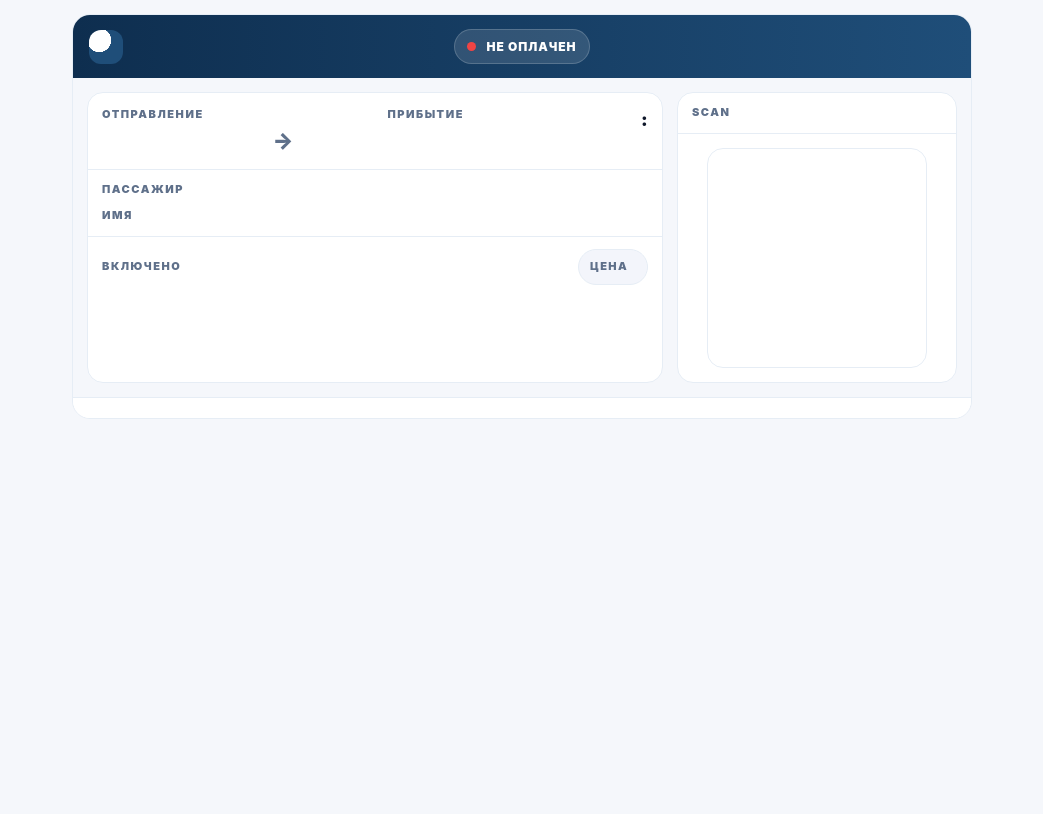
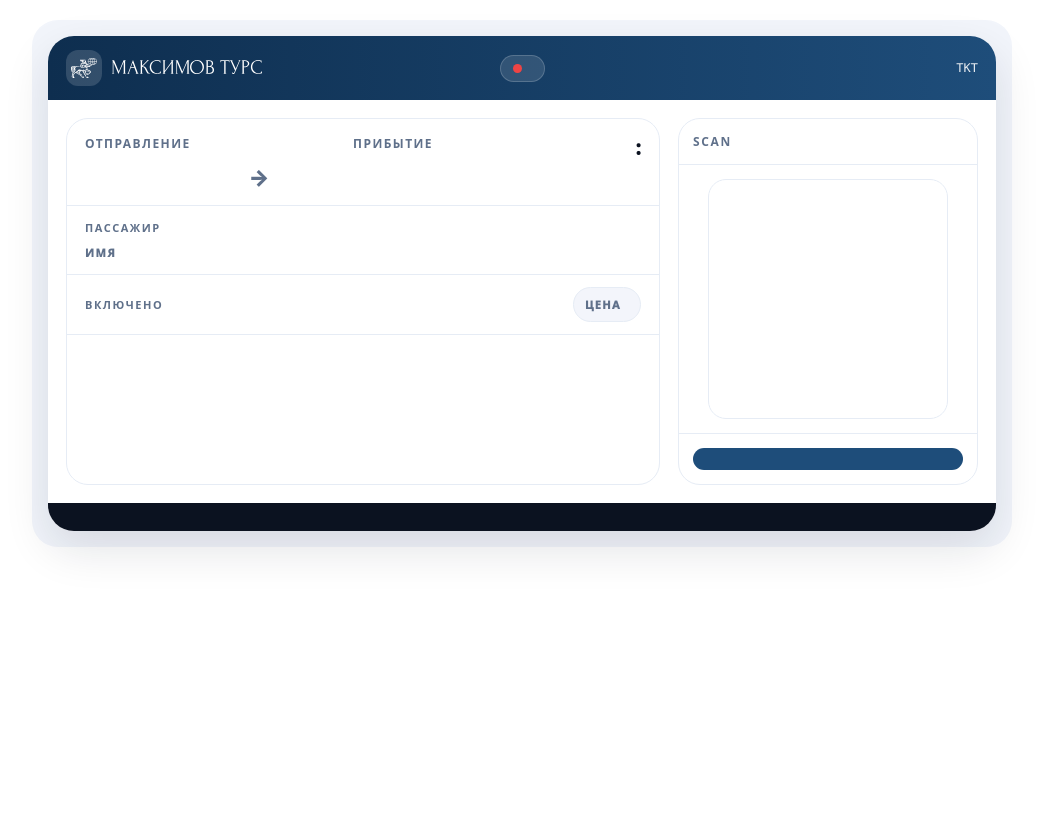
Before and after one commit to argirov77/bus, a Python web app: template backend/templates/ticket.html in a window 1280 px wide. Shown: the whole page, without its empty margins (118-1161 px from the left). After the commit the page ends 554 px from the top, so only its background shows below. Run offline with Jinja, Linux system fonts and the light colour scheme; the template is opened without the code that fills it, so the values that code supplies are empty.

Commit message:
Adjust PDF ticket sizing and layout

```diff
--- a/backend/templates/ticket.html
+++ b/backend/templates/ticket.html
@@ -1,84 +1,68 @@
 <!doctype html>
 <html lang="{{ i18n.lang }}">
 <head>
-  <meta charset="utf-8" />
+<meta charset="utf-8"/>
+<meta name="viewport" content="width=device-width,initial-scale=1"/>
 <title>{{ page_title }}</title>
-  <meta name="viewport" content="width=device-width, initial-scale=1" />
+
 <style>
-    @page { size: A4; margin: 10mm; }
+@page { size: A4; margin: 8mm; }
 @media print { body{-webkit-print-color-adjust:exact; print-color-adjust:exact} }
 
 :root{
-      --brand:#1f4e79;
-      --brand2:#0e2e4f;
-      --accent:#f28c28;
+  --bg:#F2F5FB;
+  --paper:#fff;
+  --ink:#0B1220;
+  --muted:#5F708A;
+  --line:#E6ECF5;
 
-      --ink:#0f172a;
-      --muted:#5f708a;
-      --stroke:#e6edf5;
-      --bg:#f5f7fb;
-      --card:#ffffff;
+  --primary:#1E4D7A;
+  --primary2:#0E2E4F;
 
-      --ok:#16a34a;
-      --bad:#ef4444;
+  --ok:#16A34A;
+  --bad:#EF4444;
 
-      --r:16px;
-      --pad:14px;
-      --gap:14px;
+  --shadow:0 18px 45px rgba(15,23,42,.12);
 
-      --fz:14px;
-      --fz-sm:12px;
-      --fz-xs:11px;
-
-      --city:30px;
-      --date:18px;
-
-      --mono: ui-monospace, Menlo, Consolas, monospace;
+  --font: system-ui,-apple-system,Segoe UI,Roboto,Arial,sans-serif;
+  --mono: ui-monospace,Menlo,Consolas,monospace;
 }
 
 *{box-sizing:border-box}
 html,body{height:100%}
 body{
   margin:0;
-      background:var(--bg);
+  background:#fff;
+  font-family:var(--font);
   color:var(--ink);
-      font:var(--fz)/1.45 Inter, -apple-system, Segoe UI, Roboto, Arial, "Noto Sans", sans-serif;
+  font-size:14px;
   -webkit-font-smoothing: antialiased;
   -moz-osx-font-smoothing: grayscale;
   orphans:3; widows:3;
 }
 
-    .nowrap{ white-space:nowrap }
-    .break{ overflow-wrap:anywhere; word-break:break-word; }
+.wrap{display:flex;justify-content:center;padding:20px}
+.sheet{width:100%;max-width:980px;background:var(--bg);border-radius:26px;padding:16px}
+.ticket{background:var(--paper);border-radius:26px;box-shadow:var(--shadow);overflow:hidden}
 
-    /* Container */
-    .wrap{
-      max-width:900px;
-      margin:14px auto;
-      background:var(--card);
-      border:1px solid var(--stroke);
-      border-radius:18px;
-      overflow:hidden;
-    }
-
-    /* Top stripe */
+/* TOP STRIPE */
 .stripe{
-      background:linear-gradient(90deg,var(--brand2),var(--brand));
+  background:linear-gradient(90deg,var(--primary2),var(--primary));
   color:#fff;
-      padding:14px 16px;
+  padding:14px 18px;
   display:grid;
   grid-template-columns: 1fr auto 1fr;
   align-items:center;
-      gap:12px;
+  gap:14px;
 }
-    .brandline{display:flex;align-items:center;gap:12px;min-width:0}
-    .logo{
-      width:34px;height:34px;border-radius:12px;
-      background:radial-gradient(circle at 30% 30%, #fff 0 35%, var(--brand) 36% 100%);
-      flex:0 0 auto;
+.brand{display:flex;gap:10px;align-items:center;min-width:0}
+.brand img{filter:brightness(0) invert(1)}
+.brandMark{
+  width:36px;height:36px;border-radius:12px;
+  background:rgba(255,255,255,.15);
+  display:flex;align-items:center;justify-content:center;flex:0 0 auto
 }
-    .brandname{font-weight:950; letter-spacing:.2px}
-    .sub{opacity:.9; font-size:var(--fz-sm); font-weight:700}
+.brandWord img{height:14px}
 
 .statusPill{
   justify-self:center;
@@ -87,336 +71,253 @@
   gap:10px;
   padding:8px 12px;
   border-radius:999px;
-      border:1px solid rgba(255,255,255,.18);
-      background:rgba(255,255,255,.12);
-      font-weight:950;
+  font-weight:900;
   letter-spacing:.08em;
   font-size:12px;
+  border:1px solid rgba(255,255,255,.18);
   white-space:nowrap;
+  background: rgba(255,255,255,.12);
 }
 .statusDot{width:9px;height:9px;border-radius:50%;}
-    .statusPill[data-pay="PAID"] .statusDot{background:var(--ok)}
-    .statusPill[data-pay="UNPAID"] .statusDot{background:var(--bad)}
+.statusPill[data-pay="PAID"] .statusDot{ background: var(--ok); }
+.statusPill[data-pay="UNPAID"] .statusDot{ background: var(--bad); }
 
-    .doc{
-      justify-self:end;
-      font-family:var(--mono);
-      font-size:12px;
-      opacity:.9;
-      white-space:nowrap;
+.doc{justify-self:end;font-family:var(--mono);font-size:12px;opacity:.9;white-space:nowrap}
+
+/* MAIN */
+.main{
+  padding:18px;
+  display:grid;
+  grid-template-columns: 1fr 300px;
+  gap:18px;
 }
 
-    /* Main */
-    .main{
-      padding:var(--pad);
+/* LEFT CARD */
+.board{border:1px solid var(--line);border-radius:22px;overflow:hidden;background:#fff}
+
+/* ROUTE HERO (one block) */
+.route{
+  padding:16px 18px 14px;
+  border-bottom:1px solid var(--line);
+  display:flex;
+  justify-content:space-between;
+  align-items:flex-start;
+  gap:18px;
+}
+.routeLeft{min-width:0;width:100%}
+.routeGrid{
   display:grid;
-      grid-template-columns: 1fr 280px;
-      gap:var(--gap);
-      background:var(--bg);
-    }
-
-    .panel{
-      background:#fff;
-      border:1px solid var(--stroke);
-      border-radius:16px;
-      overflow:hidden;
-    }
-
-    /* HERO (one block) */
-    .hero{
-      padding:14px 14px 12px;
-      border-bottom:1px solid var(--stroke);
-    }
-
-    .heroTop{
-      display:grid;
-      grid-template-columns: 1fr auto;
+  grid-template-columns: 1fr auto 1fr;
   gap:14px;
   align-items:start;
 }
 
-    .routeGrid{
-      display:grid;
-      grid-template-columns: 1fr auto 1fr;
-      gap:12px;
-      align-items:start;
+.city{display:flex;flex-direction:column;gap:8px}
+.city.alignRight{text-align:right;align-items:flex-end}
+
+.citySub{
+  font-size:12px;
+  color:var(--muted);
+  font-weight:900;
+  letter-spacing:.12em;
+  text-transform:uppercase;
 }
 
-    .cityCol{display:flex;flex-direction:column;gap:6px;min-width:0}
-    .cityCol.right{text-align:right;align-items:flex-end}
-
-    .label{
-      font-size:var(--fz-xs);
-      letter-spacing:.14em;
-      font-weight:950;
-      color:var(--muted);
-      text-transform:uppercase;
-    }
-    .city{
-      font-size:var(--city);
+.cityName{
+  font-size:32px;
   font-weight:950;
   line-height:1.05;
   letter-spacing:.01em;
 }
+
 .arrow{
   font-size:22px;
-      font-weight:950;
+  font-weight:900;
   color:var(--muted);
-      margin-top:18px;
+  margin-top:26px;
 }
 
-    .time{
+.stopTime{
+  margin-top:6px;
+  font-size:18px;
+  font-weight:950;
   font-family:var(--mono);
-      font-variant-numeric: tabular-nums;
-      font-size:16px;
+  letter-spacing:.01em;
+}
+.stopLoc{
+  margin-top:3px;
+  font-size:13px;
+  color:var(--muted);
+  font-weight:800;
+  line-height:1.25;
+  max-width: 340px;
+}
+.stopLoc a{color:inherit;text-decoration:none}
+.stopLoc .ext{font-family:var(--mono); font-weight:950; opacity:.7}
+
+.routeRight{text-align:right;min-width:190px}
+.routeRight .date{
   font-weight:950;
+  font-size:19px;
   letter-spacing:.01em;
-      margin-top:6px;
+}
+.routeRight .time{
+  margin-top:4px;
+  color:var(--muted);
+  font-size:12px;
+  font-weight:900;
+  font-family:var(--mono);
 }
 
-    /* clickable location */
-    a.loc{
-      margin-top:2px;
-      display:inline-flex;
-      align-items:center;
-      gap:8px;
-      max-width:360px;
-      color:var(--brand);
-      font-weight:850;
-      font-size:var(--fz-sm);
-      text-decoration:none;
-      border-radius:10px;
-      padding:6px 8px;
-      margin-left:-8px;
-      transition: background .15s ease, filter .15s ease;
+.passenger{padding:14px 18px;border-bottom:1px solid var(--line)}
+.passenger .label{font-size:11px;letter-spacing:.14em;font-weight:900;color:var(--muted)}
+.passengerBox{margin-top:10px;display:grid;gap:10px}
+.pRow{display:grid;grid-template-columns:90px 1fr;gap:12px;align-items:baseline}
+.pKey{font-size:11px;letter-spacing:.14em;color:var(--muted);font-weight:950;text-transform:uppercase}
+.pVal{font-size:15px;font-weight:900;color:var(--ink);line-height:1.2}
+.pVal.mono{font-family:var(--mono);font-weight:900;font-size:13px;color:#0F2440}
+
+.included{
+  padding:12px 18px;
+  border-bottom:1px solid var(--line);
+  display:flex;align-items:center;justify-content:space-between;gap:12px;flex-wrap:wrap;
 }
-    a.loc:hover{ background:rgba(242,245,251,.95); filter:brightness(1.02); }
-    a.loc .ext{ font-family:var(--mono); opacity:.7; font-weight:950; }
+.included .label{font-size:11px;letter-spacing:.14em;font-weight:900;color:var(--muted)}
+.pills{display:flex;gap:10px;flex-wrap:wrap}
+.pill{
+  display:inline-flex;align-items:center;gap:8px;
+  padding:9px 11px;border-radius:999px;
+  background: rgba(242,245,251,.92);
+  border:1px solid var(--line);
+  font-size:13px;font-weight:950;color:var(--ink);white-space:nowrap;
+}
+.pill .k{font-size:11px;letter-spacing:.12em;color:var(--muted);font-weight:950;text-transform:uppercase}
+.pill .v{font-family:var(--mono);font-weight:950}
 
-    .when{
-      text-align:right;
-      min-width:170px;
+/* RIGHT QR */
+.qr{border:1px solid var(--line);border-radius:22px;overflow:hidden;background:#fff}
+.qrHead{padding:14px;border-bottom:1px solid var(--line);font-size:12px;font-weight:900;letter-spacing:.14em;color:var(--muted)}
+.qrBox{padding:14px;display:flex;justify-content:center}
+.qrBoxInner{
+  width:240px;height:240px;border:1px solid var(--line);border-radius:18px;
+  display:flex;align-items:center;justify-content:center;overflow:hidden;background:#fff;position:relative;
 }
-    .when .date{
-      font-size:var(--date);
-      font-weight:950;
-      letter-spacing:.01em;
+.qrBoxInner img{width:100%;height:100%;object-fit:contain}
+.qrOffline{
+  position:absolute;bottom:10px;left:12px;right:12px;text-align:center;
+  color:var(--muted);font-size:12px;font-weight:900;opacity:.9;
 }
-    .when .range{
-      margin-top:4px;
-      font-family:var(--mono);
-      font-variant-numeric: tabular-nums;
-      font-size:12px;
-      color:var(--muted);
-      font-weight:900;
+.qrFoot{padding:14px;border-top:1px solid var(--line)}
+.btn{width:100%;border-radius:14px;padding:11px 12px;background:var(--primary);color:#fff;border:none;font-weight:950;text-decoration:none;display:block;text-align:center}
+
+/* FOOTER */
+.footer{
+  background:#0B1220;color:#fff;padding:14px 18px;
+  display:flex;justify-content:space-between;flex-wrap:wrap;gap:10px;font-size:13px;
 }
+.footer a{color:#fff;text-decoration:none;opacity:.95}
+.footer a:hover{opacity:1;text-decoration:underline}
+.footer b{opacity:.95}
 
-    /* Rows section inside left panel */
-    .section{
-      padding:12px 14px;
-      border-bottom:1px solid var(--stroke);
-    }
-    .section:last-child{border-bottom:none}
-
-    .grid2{
-      display:grid;
-      grid-template-columns: 1fr 1fr;
-      gap:12px;
-    }
-
-    /* Passenger block (readable) */
-    .pRows{display:grid; gap:10px; margin-top:10px}
-    .pRow{display:grid; grid-template-columns:90px 1fr; gap:12px; align-items:baseline}
-    .pKey{font-size:var(--fz-xs); letter-spacing:.14em; color:var(--muted); font-weight:950; text-transform:uppercase}
-    .pVal{font-size:15px; font-weight:900; color:var(--ink)}
-    .pVal.mono{font-family:var(--mono); font-variant-numeric: tabular-nums; font-size:13px; font-weight:900; color:#0F2440}
-
-    /* Included pills */
-    .included{
-      display:flex;
-      align-items:center;
-      justify-content:space-between;
-      gap:12px;
-      flex-wrap:wrap;
-    }
-    .pills{display:flex; gap:10px; flex-wrap:wrap}
-    .pill{
-      display:inline-flex;
-      align-items:center;
-      gap:8px;
-      padding:9px 11px;
-      border-radius:999px;
-      background: rgba(242,245,251,.92);
-      border:1px solid var(--stroke);
-      font-size:13px;
-      font-weight:950;
-      color:var(--ink);
-      white-space:nowrap;
-    }
-    .pill .k{font-size:var(--fz-xs); letter-spacing:.12em; color:var(--muted); font-weight:950; text-transform:uppercase}
-    .pill .v{font-family:var(--mono); font-variant-numeric: tabular-nums; font-weight:950}
-
-    /* Right panel: QR + CTA */
-    .rightHead{
-      padding:12px 14px;
-      border-bottom:1px solid var(--stroke);
-      font-size:var(--fz-xs);
-      letter-spacing:.14em;
-      color:var(--muted);
-      font-weight:950;
-      text-transform:uppercase;
-    }
-    .qrWrap{padding:14px; display:flex; flex-direction:column; gap:12px; align-items:center}
-    .qrBox{
-      width:220px; height:220px;
-      border:1px solid var(--stroke);
-      border-radius:16px;
-      display:flex; align-items:center; justify-content:center;
-      background:#fff;
-      padding:6px;
-    }
-    .qrBox img{max-width:100%; max-height:100%}
-    .qrPlaceholder{color:var(--muted); font-size:var(--fz-sm); text-align:center; line-height:1.35; padding:10px}
-    .qrHint{color:var(--muted); font-size:var(--fz-sm); text-align:center; line-height:1.35}
-
-    .cta{padding:14px; border-top:1px solid var(--stroke)}
-    .btn{
-      display:block;
-      width:100%;
-      text-align:center;
-      padding:11px 12px;
-      border-radius:14px;
-      background:var(--brand);
-      color:#fff;
-      border:1px solid var(--brand);
-      font-weight:950;
-      text-decoration:none;
-    }
-    .btn:hover{filter:brightness(1.05)}
-    .hint{margin-top:8px; color:var(--muted); font-size:var(--fz-sm); line-height:1.35; text-align:center}
-
-    /* Footer */
-    .footer{
-      border-top:1px solid var(--stroke);
-      padding:10px 14px;
-      color:var(--muted);
-      font-size:var(--fz-sm);
-      display:flex;
-      justify-content:space-between;
-      gap:10px;
-      flex-wrap:wrap;
-      background:#fff;
-    }
-
-    @media (max-width: 860px){
+@media(max-width:900px){
   .main{grid-template-columns:1fr}
-      .stripe{grid-template-columns:1fr; justify-items:start}
+  .stripe{grid-template-columns:1fr;justify-items:start}
   .statusPill{justify-self:start}
   .doc{justify-self:start}
-      .heroTop{grid-template-columns:1fr}
-      .when{text-align:left; min-width:auto}
-      .routeGrid{grid-template-columns:1fr; gap:14px}
-      .cityCol.right{text-align:left; align-items:flex-start}
+  .route{flex-direction:column;align-items:flex-start}
+  .routeRight{text-align:left;min-width:unset}
+  .city.alignRight{text-align:left;align-items:flex-start}
   .arrow{display:none}
-      .qrBox{width:200px;height:200px}
+  .routeGrid{grid-template-columns:1fr;gap:14px}
 }
 </style>
 </head>
 
 <body>
 <div class="wrap">
-    <!-- STRIPE -->
+  <div class="sheet">
+    <div class="ticket">
+
       <div class="stripe">
-      <div class="brandline">
-        <div class="logo"></div>
-        <div>
-          <div class="brandname">{{ i18n.brand_name }}</div>
-          <div class="sub">{{ i18n.ticket_label }}</div>
-        </div>
+        <div class="brand">
+          <div class="brandMark"><img src="../../logo/logo.svg" width="26" alt="{{ i18n.brand_name }}"></div>
+          <div class="brandWord"><img src="../../logo/speling.svg" alt="{{ i18n.brand_name }}"></div>
         </div>
 
-      {# статус оплаты — делаем понятным #}
-      <div class="statusPill"
-           data-pay="{% if payment and payment.is_paid %}PAID{% else %}UNPAID{% endif %}">
+        <div class="statusPill" data-pay="{% if status_chip and status_chip.css_class == 'ok' %}PAID{% else %}UNPAID{% endif %}">
           <span class="statusDot"></span>
           <span>
-          {% if payment and payment.is_paid %}
-            {{ i18n.paid_label or 'ОПЛАЧЕН' }}
+            {% if status_chip and status_chip.css_class == 'ok' %}
+              {{ i18n.paid_label or status_chip.text }}
             {% else %}
-            {{ i18n.unpaid_label or 'НЕ ОПЛАЧЕН' }}
+              {{ i18n.unpaid_label or status_chip.text }}
             {% endif %}
           </span>
         </div>
 
         <div class="doc">
-        {{ i18n.ticket_number_label }} {{ ticket.number }}
-        {% if ticket.order_number %} · {{ i18n.order_label }} {{ ticket.order_number }}{% endif %}
+          {{ i18n.ticket_short_label or 'TKT' }} {{ ticket.number }}
+          {% if ticket.order_number %} · {{ i18n.order_short_label or 'ORD' }} {{ ticket.order_number }}{% endif %}
         </div>
       </div>
 
       <div class="main">
-      <!-- LEFT PANEL -->
-      <div class="panel">
+        <!-- LEFT -->
+        <div class="board">
+
           <!-- HERO -->
-        <div class="hero">
-          <div class="heroTop">
+          <div class="route">
+            <div class="routeLeft">
               <div class="routeGrid">
-              <!-- Departure -->
-              <div class="cityCol">
-                <div class="label">{{ i18n.departure_label or 'ОТПРАВЛЕНИЕ' }}</div>
-                <div class="city">{{ departure.city or route.from_city }}</div>
-
+                <!-- Departure column -->
+                <div class="city">
+                  <div class="citySub">{{ i18n.departure_label or 'ОТПРАВЛЕНИЕ' }}</div>
+                  <div class="cityName">{{ departure.city or route.from_city }}</div>
                   {% if departure.time %}
-                  <div class="time">{{ departure.time }}</div>
+                    <div class="stopTime">{{ departure.time }}</div>
                   {% endif %}
-
                   {% if departure.map_url %}
-                  <a class="loc" href="{{ departure.map_url }}" target="_blank">
-                    <span class="break">
+                    <div class="stopLoc">
+                      <a href="{{ departure.map_url }}" target="_blank">
                         {{ departure.address or i18n.view_exact_location }}
-                    </span>
+                      </a>
                       <span class="ext" aria-hidden="true">↗</span>
-                  </a>
+                    </div>
                   {% elif departure.address %}
-                  <div style="margin-top:2px;color:var(--muted);font-weight:850;font-size:var(--fz-sm);line-height:1.25;">
-                    {{ departure.address }}
-                  </div>
+                    <div class="stopLoc">{{ departure.address }}</div>
                   {% endif %}
                 </div>
 
                 <div class="arrow">→</div>
 
-              <!-- Arrival -->
-              <div class="cityCol right">
-                <div class="label">{{ i18n.arrival_label or 'ПРИБЫТИЕ' }}</div>
-                <div class="city">{{ arrival.city or route.to_city }}</div>
-
+                <!-- Arrival column -->
+                <div class="city alignRight">
+                  <div class="citySub">{{ i18n.arrival_label or 'ПРИБЫТИЕ' }}</div>
+                  <div class="cityName">{{ arrival.city or route.to_city }}</div>
                   {% if arrival.time %}
-                  <div class="time">{{ arrival.time }}</div>
+                    <div class="stopTime">{{ arrival.time }}</div>
                   {% endif %}
-
                   {% if arrival.map_url %}
-                  <a class="loc" href="{{ arrival.map_url }}" target="_blank">
-                    <span class="break">
+                    <div class="stopLoc">
+                      <a href="{{ arrival.map_url }}" target="_blank">
                         {{ arrival.address or i18n.view_exact_location }}
-                    </span>
+                      </a>
                       <span class="ext" aria-hidden="true">↗</span>
-                  </a>
+                    </div>
                   {% elif arrival.address %}
-                  <div style="margin-top:2px;color:var(--muted);font-weight:850;font-size:var(--fz-sm);line-height:1.25;">
-                    {{ arrival.address }}
-                  </div>
+                    <div class="stopLoc">{{ arrival.address }}</div>
                   {% endif %}
                 </div>
               </div>
+            </div>
 
-            <div class="when">
+            <div class="routeRight">
               {% if ticket.trip_date %}
                 <div class="date">{{ ticket.trip_date }}</div>
               {% else %}
                 <div class="date">{{ i18n.trip_date_label }}: {{ i18n.value_not_available }}</div>
               {% endif %}
-              <div class="range">
+              <div class="time">
                 {% if departure.time and arrival.time %}
                   {{ departure.time }} → {{ arrival.time }}
                 {% else %}
@@ -425,12 +326,11 @@
               </div>
             </div>
           </div>
-        </div>
 
           <!-- PASSENGER -->
-        <div class="section">
+          <div class="passenger">
             <div class="label">{{ i18n.passenger_section or 'ПАССАЖИР' }}</div>
-          <div class="pRows">
+            <div class="passengerBox">
               <div class="pRow">
                 <div class="pKey">{{ i18n.full_name_label or 'ИМЯ' }}</div>
                 <div class="pVal">{{ passenger.name }}</div>
@@ -438,20 +338,19 @@
               {% if passenger.email %}
               <div class="pRow">
                 <div class="pKey">EMAIL</div>
-              <div class="pVal mono break">{{ passenger.email }}</div>
+                <div class="pVal mono">{{ passenger.email }}</div>
               </div>
               {% endif %}
               {% if passenger.phone %}
               <div class="pRow">
                 <div class="pKey">{{ i18n.phone_label or 'ТЕЛ.' }}</div>
-              <div class="pVal mono nowrap">{{ passenger.phone }}</div>
+                <div class="pVal mono">{{ passenger.phone }}</div>
               </div>
               {% endif %}
             </div>
           </div>
 
           <!-- INCLUDED -->
-        <div class="section">
           <div class="included">
             <div class="label">{{ i18n.included_label or 'ВКЛЮЧЕНО' }}</div>
             <div class="pills">
@@ -461,59 +360,51 @@
               {% if ticket.baggage_text %}
                 <div class="pill"><span class="k">{{ i18n.baggage_label or 'БАГАЖ' }}</span> <span class="v">{{ ticket.baggage_text }}</span></div>
               {% endif %}
-              <div class="pill"><span class="k">{{ i18n.price_label or 'ЦЕНА' }}</span>
-                <span class="v">{{ ticket.price_text or i18n.value_not_available }}</span>
+              <div class="pill"><span class="k">{{ i18n.price_label or 'ЦЕНА' }}</span> <span class="v">{{ ticket.price_text or i18n.value_not_available }}</span></div>
             </div>
+          </div>
+
+        </div>
+
+        <!-- RIGHT QR -->
+        <div class="qr">
+          <div class="qrHead">{{ i18n.scan_label or 'SCAN' }}</div>
+          <div class="qrBox">
+            <div class="qrBoxInner">
+              {% if qr_data_uri %}
+                <img alt="QR" src="{{ qr_data_uri }}">
+              {% else %}
+                <div class="qrOffline">{{ i18n.qr_unavailable }}</div>
+              {% endif %}
+            </div>
+          </div>
+          <div class="qrFoot">
+            {% if deep_link %}
+              <a class="btn" href="{{ deep_link }}" target="_blank" rel="noopener">{{ i18n.manage_online_button }}</a>
+            {% else %}
+              <span class="btn">{{ i18n.manage_online_button }}</span>
+            {% endif %}
           </div>
         </div>
       </div>
 
-        <!-- OPTIONAL PAYMENT DETAILS (compact) -->
-        {% if payment %}
-        <div class="section">
-          <div class="label">{{ i18n.payment_section or 'ОПЛАТА' }}</div>
-          <div class="grid2" style="margin-top:10px">
-            <div>
-              <div class="label" style="text-transform:none;letter-spacing:0;color:var(--muted);font-weight:850;">{{ i18n.status_label or 'Статус' }}</div>
-              <div style="font-weight:950;margin-top:4px; color:{% if payment.is_paid %}var(--ok){% else %}var(--bad){% endif %};">
-                {{ payment.status_text }}
-              </div>
-            </div>
-            <div>
-              <div class="label" style="text-transform:none;letter-spacing:0;color:var(--muted);font-weight:850;">{{ i18n.method_label or 'Метод' }}</div>
-              <div style="font-weight:950;margin-top:4px;">{{ payment.method_text }}</div>
-            </div>
-          </div>
-        </div>
+      <!-- FOOTER: COMPANY CONTACTS ONLY -->
+      <div class="footer">
+        <div><b>{{ i18n.brand_name }}</b></div>
+        {% if i18n.company_phone %}
+          <div><a href="tel:{{ i18n.company_phone|replace(' ', '') }}">{{ i18n.company_phone }}</a></div>
+        {% endif %}
+        {% if i18n.company_email %}
+          <div><a href="mailto:{{ i18n.company_email }}">{{ i18n.company_email }}</a></div>
+        {% endif %}
+        {% if i18n.company_web %}
+          <div><a href="{{ i18n.company_web }}" target="_blank" rel="noopener">
+            {{ i18n.company_web|replace('https://', '')|replace('http://', '') }}
+          </a></div>
         {% endif %}
       </div>
 
-      <!-- RIGHT PANEL -->
-      <div class="panel">
-        <div class="rightHead">{{ i18n.scan_label or 'SCAN' }}</div>
-
-        <div class="qrWrap">
-          {% if qr_data_uri %}
-            <div class="qrBox"><img alt="QR" src="{{ qr_data_uri }}" /></div>
-            <div class="qrHint">{{ i18n.qr_hint }}</div>
-          {% else %}
-            <div class="qrBox"><div class="qrPlaceholder">{{ i18n.qr_unavailable }}</div></div>
-          {% endif %}
     </div>
-
-        {% if deep_link %}
-        <div class="cta">
-          <a class="btn" href="{{ deep_link }}" target="_blank">{{ i18n.manage_online_button }}</a>
-          <div class="hint">{{ i18n.manage_online_hint }}</div>
-        </div>
-        {% endif %}
-      </div>
-    </div>
-
-    <!-- FOOTER -->
-    <div class="footer">
-      <div>{{ i18n.footer_note }}</div>
-      <div>{{ i18n.footer_brand }}</div>
   </div>
 </div>
 </body>
```
Also changed, not shown: backend/services/ticket_pdf.py (+7 -0 lines). Lines whose indentation alone changed are shown as unchanged.
